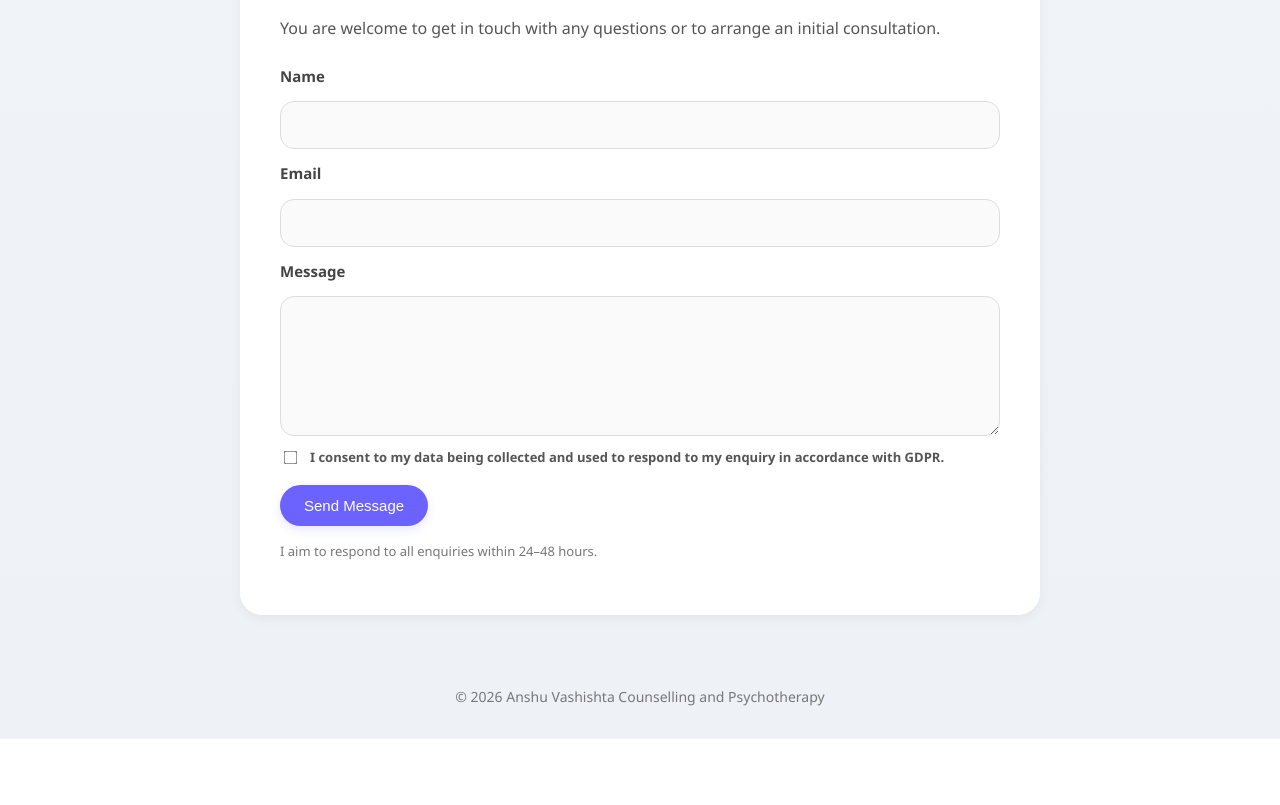
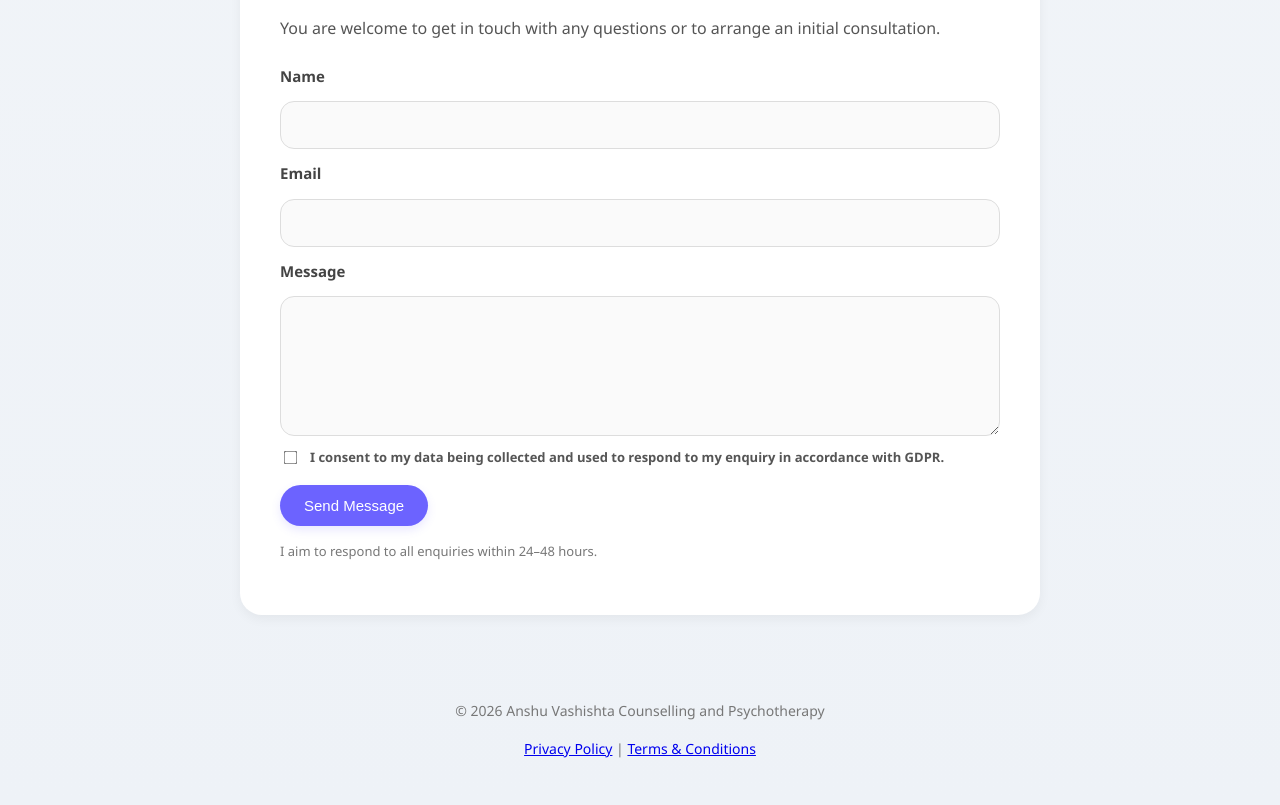
Before and after one commit to Anshoo25/anshuvcounselling, a plain HTML site: page index.html in a window 1280 px wide. Shown: the part 2588-3393 px from the top of the page. Before the commit the page ends 3327 px from the top, so only its background shows below. Drawn offline with Linux system fonts and the light colour scheme.

Commit message:
Update index.html

```diff
--- a/index.html
+++ b/index.html
@@ -749,7 +749,12 @@ WhatsApp </a>
 </div>
 
 <footer>
-  © 2026 Anshu Vashishta Counselling and Psychotherapy
+ <p>© 2026 Anshu Vashishta Counselling and Psychotherapy</p>
+
+  <p>
+    <a href="privacy.html">Privacy Policy</a> |
+<a href="terms.html">Terms & Conditions</a>
+  </p>
 </footer>
 
 <script>
```
